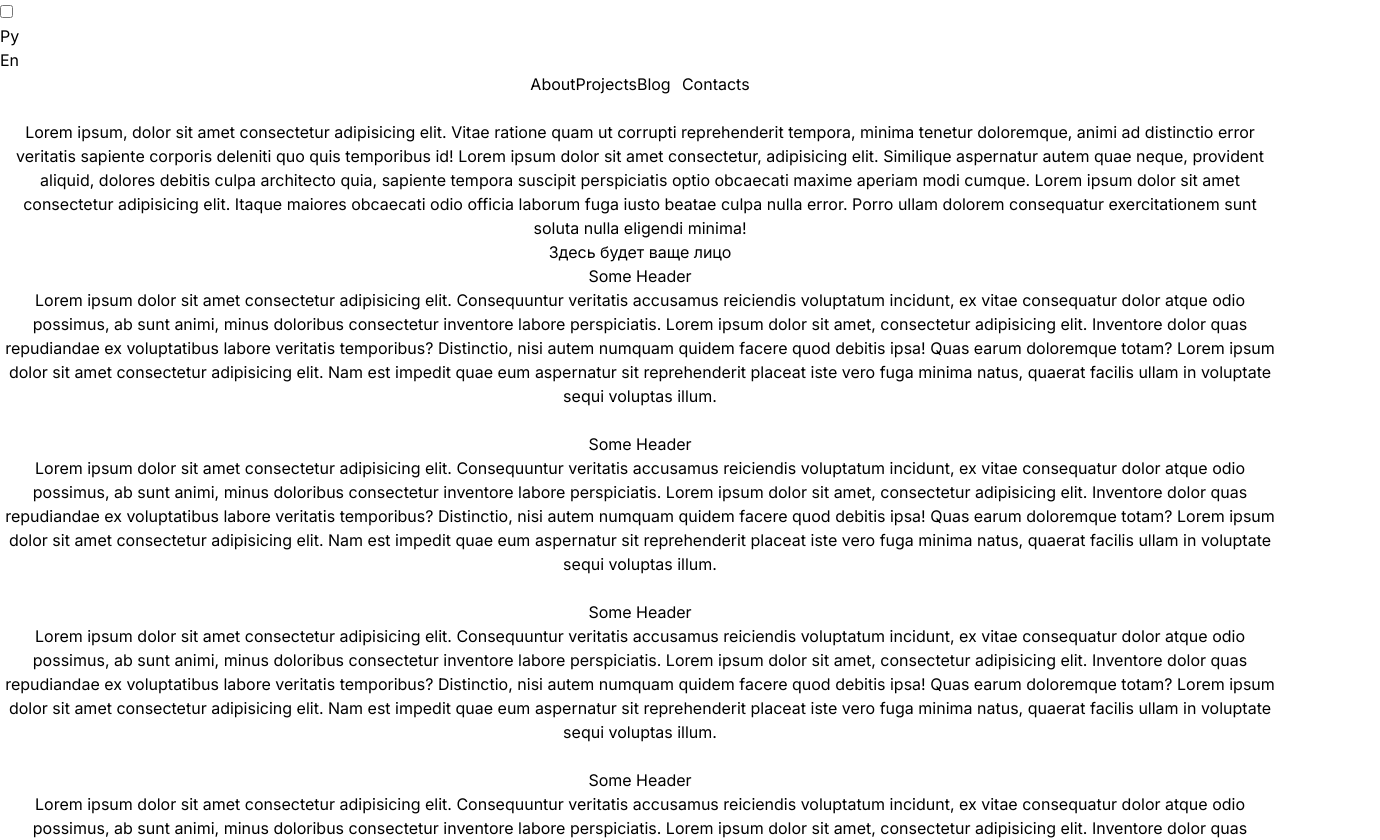
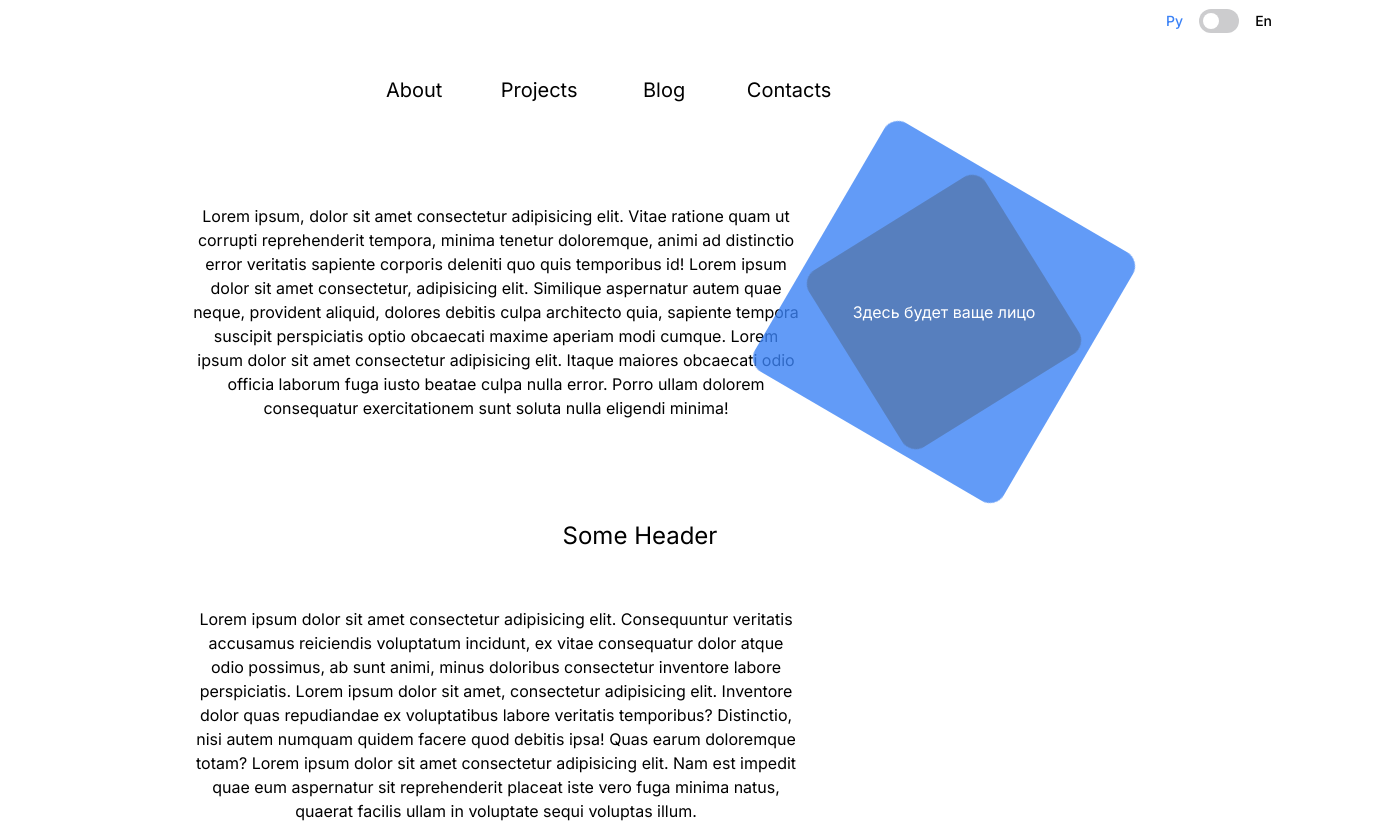
Before and after one commit to ArtofWASD/my_cv, a Next.js app: page / in a window 1280 px wide. Shown: the top 840 px of the page, 1380 px wide, since content can reach past the window. Built offline with nearby package versions, Linux system fonts and the light colour scheme.

Commit message:
починка тейлвинда

```diff
--- a/package.json
+++ b/package.json
@@ -22,6 +22,8 @@
     "eslint": "^8",
     "eslint-config-next": "^14.1.4",
     "postcss": "^8.4.38",
+    "prettier": "^3.2.5",
+    "prettier-plugin-tailwindcss": "^0.5.12",
     "tailwindcss": "^3.4.1",
     "typescript": "^5"
   }
--- a/tailwind.config.js
+++ b/tailwind.config.js
@@ -4,6 +4,9 @@ module.exports = {
     "./app/**/*.{js,ts,jsx,tsx,mdx}",
     "./pages/**/*.{js,ts,jsx,tsx,mdx}",
     "./components/**/*.{js,ts,jsx,tsx,mdx}",
+
+    // Or if using `src` directory:
+    "./src/**/*.{js,ts,jsx,tsx,mdx}",
   ],
   theme: {
     extend: {},
```
Also changed, not shown: 1 other file (tests, documents, lock files or other folders).
